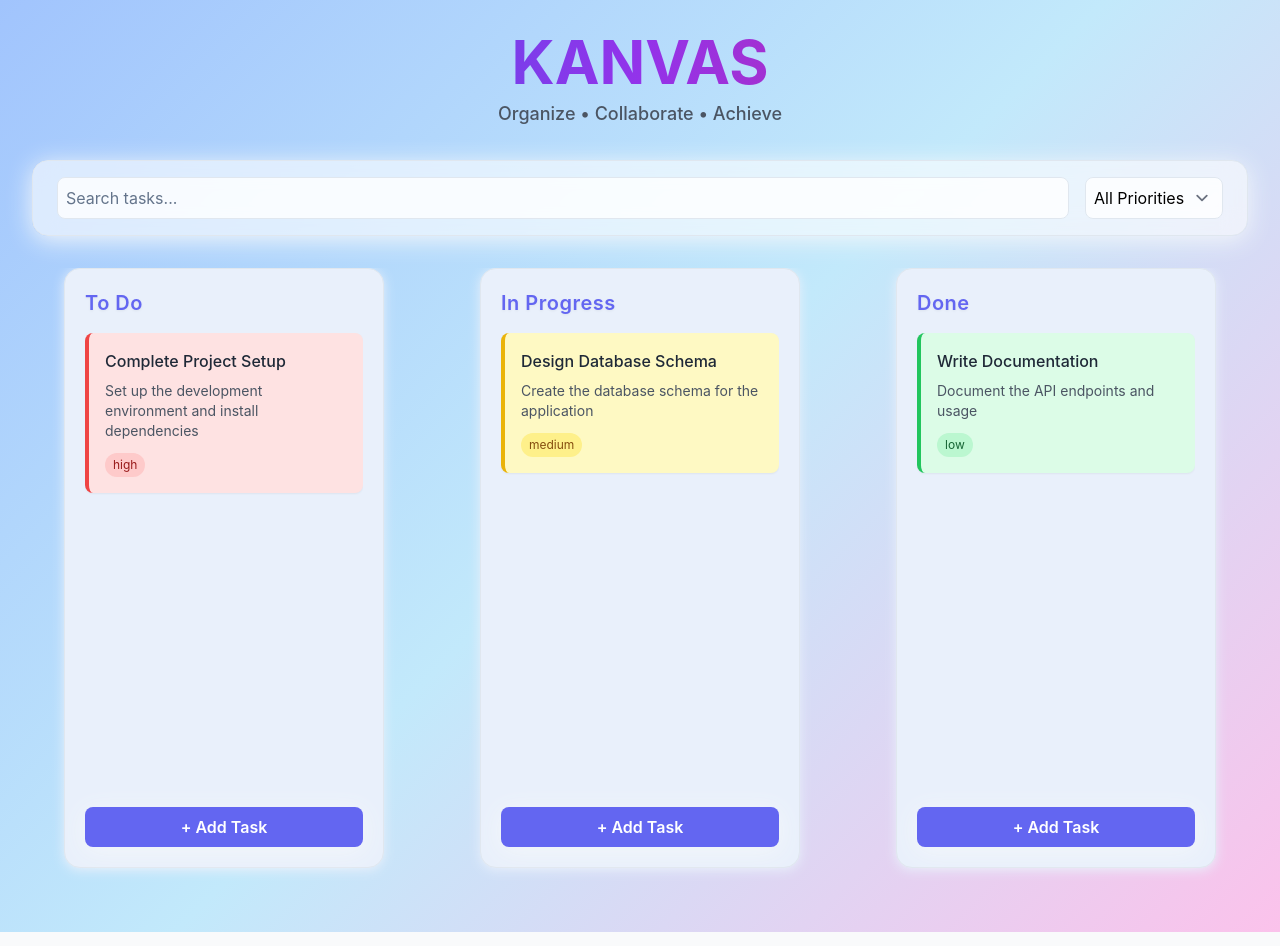
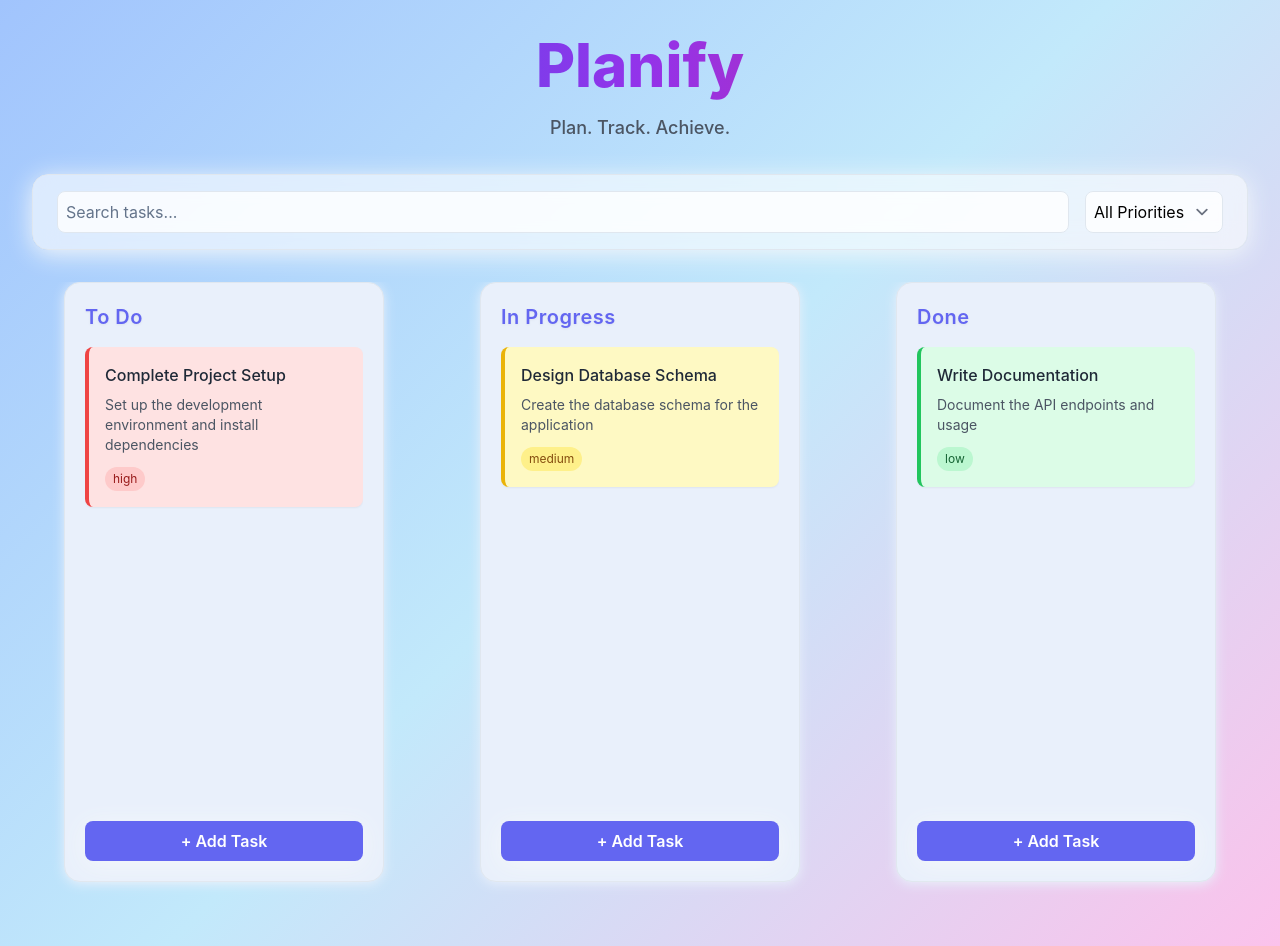
Before and after one commit to terminator2299/Kanvas, a React (Create React App) app in the folder client/: page / in a window 1280 px wide. Built offline with nearby package versions, Linux system fonts and the light colour scheme.

Commit message:
style: Fix Planify header font and spacing to prevent clipping and improve appearance

```diff
--- a/client/public/index.html
+++ b/client/public/index.html
@@ -5,7 +5,7 @@
     <link rel="icon" href="%PUBLIC_URL%/favicon.ico" />
     <meta name="viewport" content="width=device-width, initial-scale=1" />
     <meta name="theme-color" content="#000000" />
-    <meta name="description" content="KANVAS - Modern task management and collaboration platform" />
+    <meta name="description" content="Planify - Modern task management and collaboration platform" />
     <link rel="apple-touch-icon" href="%PUBLIC_URL%/logo192.png" />
     <!--
       manifest.json provides metadata used when your web app is installed on a
@@ -21,7 +21,7 @@
       work correctly both with client-side routing and a non-root public URL.
       Learn how to configure a non-root public URL by running `npm run build`.
     -->
-    <title>KANVAS - Task Management Platform</title>
+    <title>Planify - Task Management Platform</title>
   </head>
   <body>
     <noscript>You need to enable JavaScript to run this app.</noscript>
--- a/client/src/components/Board.js
+++ b/client/src/components/Board.js
@@ -33,11 +33,11 @@ const Board = () => {
   return (
     <div className="p-4 md:p-8">
       <div className="text-center mb-8">
-        <h1 className="text-6xl font-bold bg-gradient-to-r from-blue-600 via-purple-600 to-pink-600 bg-clip-text text-transparent mb-2">
-          KANVAS
+        <h1 className="text-6xl font-extrabold font-sans leading-[1.1] pb-2 bg-gradient-to-r from-blue-600 via-purple-600 to-pink-600 bg-clip-text text-transparent mb-2" style={{ fontFamily: 'Inter, Nunito, ui-sans-serif, system-ui, sans-serif' }}>
+          Planify
         </h1>
         <p className="text-gray-600 text-lg font-medium">
-          Organize • Collaborate • Achieve
+          Plan. Track. Achieve.
         </p>
       </div>
       <SearchBar
```
Also changed, not shown: 1 other file (tests, documents, lock files or other folders).
